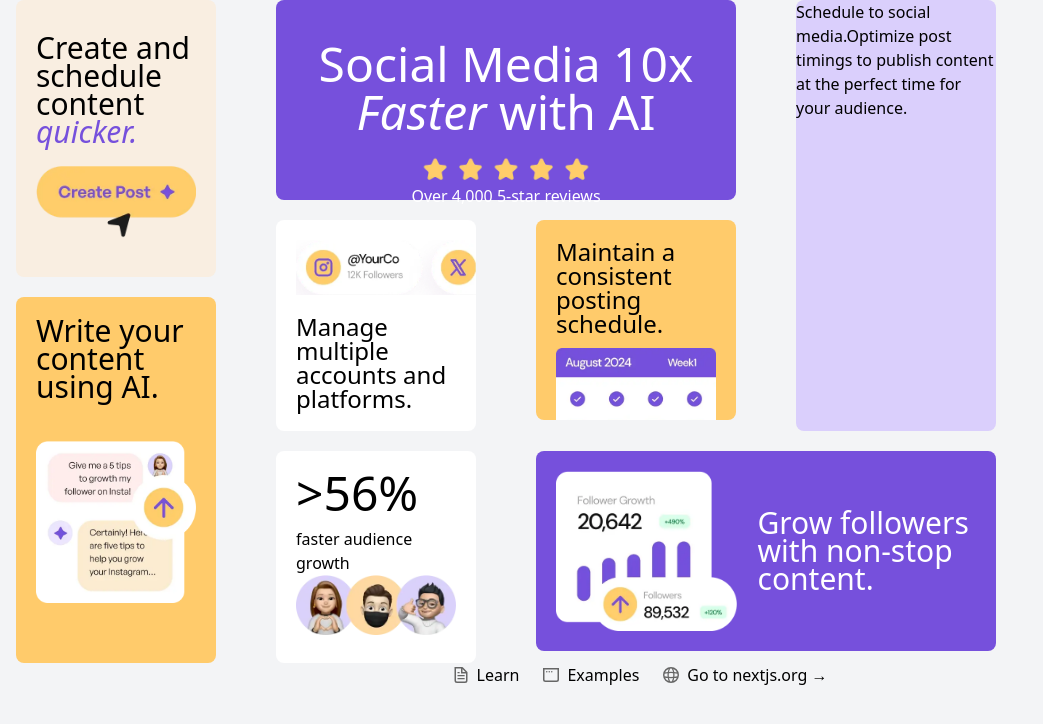
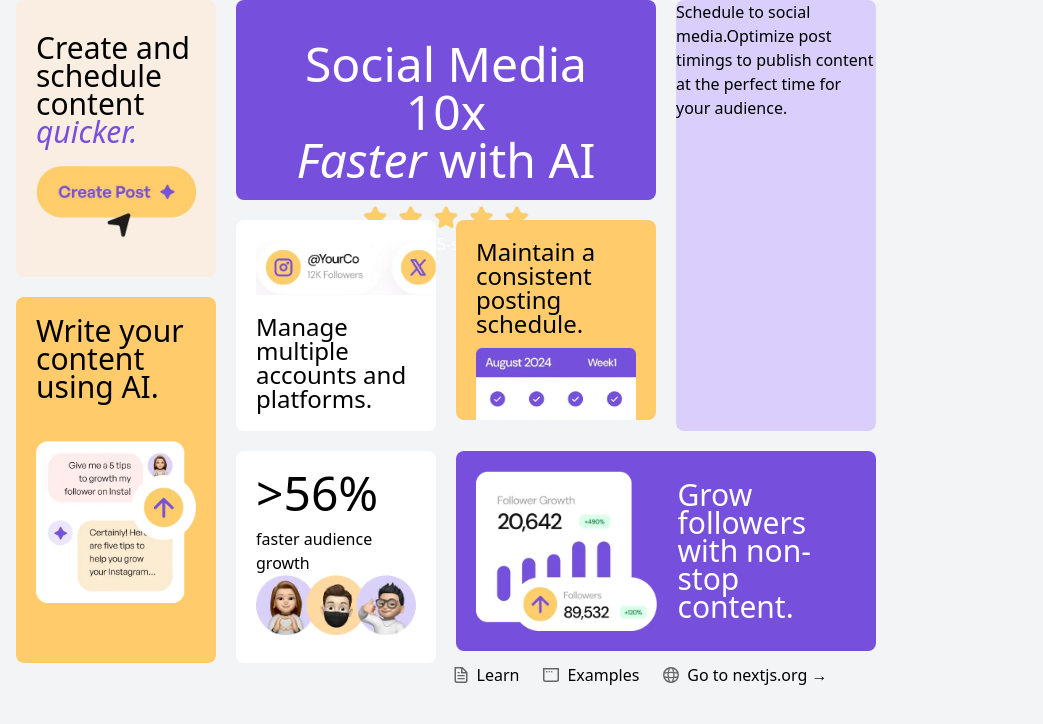
Before and after one commit to chungvuiloong/bento-grid, a Next.js app: page / in a window 1280 px wide. Shown: the top 724 px of the page, without its empty margins (0-1043 px from the left). Built offline with nearby package versions, Linux system fonts and the light colour scheme.

Commit message:
Fix grid card size bug.

```diff
--- a/src/app/components/Card.tsx
+++ b/src/app/components/Card.tsx
@@ -7,7 +7,7 @@ interface CardProps {
 
 const Card = ({ children, className }: CardProps) => {
   return (
-    <div className={`rounded-lg ${className?.includes('col-span-1') ? 'max-w-[200px]' : 'max-h-[200px] max-w-[460px]'}  ${className}`}>
+    <div className={`rounded-lg ${className?.includes('col-span-1') ? 'max-w-[200px]' : 'max-h-[200px] max-w-[420px]'}  ${className}`}>
       {children}
     </div>
   );
--- a/src/app/page.tsx
+++ b/src/app/page.tsx
@@ -12,7 +12,7 @@ export default function Home() {
   return (
     <div className="min-h-screen bg-gray-100">
       <main className="mx-auto container px-4">
-        <div className="inline-grid grid-flow-row-dense grid-cols-3 grid-rows-3 gap-5">
+        <div className="inline-grid grid-flow-row-dense grid-cols-3 grid-rows-3 gap-5" style={{ grid: "none"}}>
             <Card className=" px-5 bg-Yellow-100 row-start-1 row-span-5 col-span-1 flex flex-col gap-5 justify-center">
                 <p className="text-3xl leading-7 font-medium">
                     <span>Create and schedule content</span>
```
